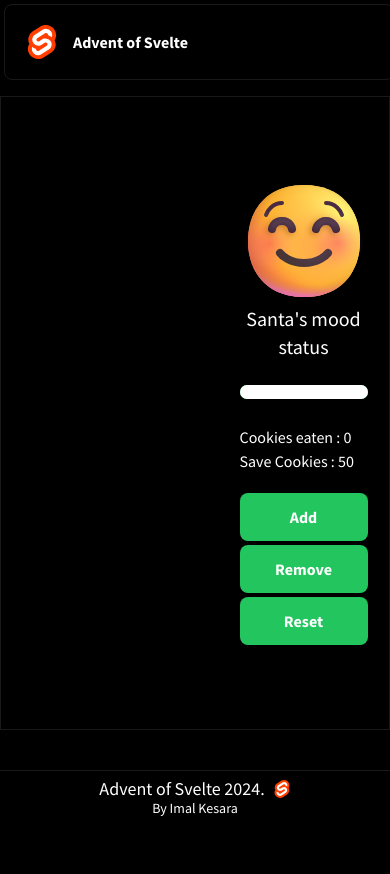
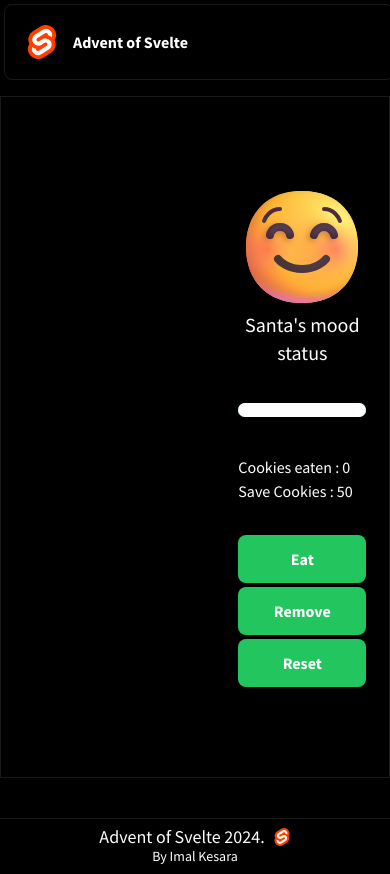
Before and after one commit to ImalKesara/advent-of-svelte, a SvelteKit app: page /day2 in a window 390 px wide. Before the commit the page ends 844 px from the top, so only its background shows below. Built offline with nearby package versions, Linux system fonts and the light colour scheme.

Commit message:
Updated day 2

```diff
--- a/src/routes/(dashbaord)/day2/+page.svelte
+++ b/src/routes/(dashbaord)/day2/+page.svelte
@@ -16,9 +16,9 @@
 </script>
 
 <div class=" m-auto mb-10 mt-24 h-full max-w-7xl border-1 border-bgrey p-5">
-	<div class="my-10 grid grid-cols-12 gap-x-6 md:h-full">
-		<div class="col-span-7 flex-wrap px-5">
-			<div class="grid grid-cols-4 gap-x-8 md:grid-cols-10 md:gap-x-0">
+	<div class="my-10 grid grid-cols-12 gap-x-5">
+		<div class="col-span-7 h-128 flex-wrap gap-20 md:h-full md:place-content-center">
+			<div class="grid grid-cols-5 md:grid-cols-10">
 				{#each cookies as Cookie}
 					<Cookie width={52} height={52} />
 				{/each}
@@ -79,7 +79,7 @@
 								}, 6500);
 							}
 						}
-					}}>Add</button
+					}}>Eat</button
 				>
 				<button
 					on:click={() => {
@@ -103,7 +103,7 @@
 
 <style lang="postcss">
 	button {
-		@apply mb-1 rounded-lg bg-greenC px-5 py-3 font-sansSerif font-bold;
+		@apply mb-1 rounded-lg bg-greenC px-5 py-3 font-sansSerif font-bold transition-colors duration-300 hover:bg-green-400;
 	}
 
 	progress {
--- a/tailwind.config.js
+++ b/tailwind.config.js
@@ -25,7 +25,7 @@ export default {
 				1: '0.5px'
 			},
 			height: {
-                128: '41em'
+				128: '35em'
 			}
 		}
 	},
```
Lines whose indentation alone changed are shown as unchanged.
